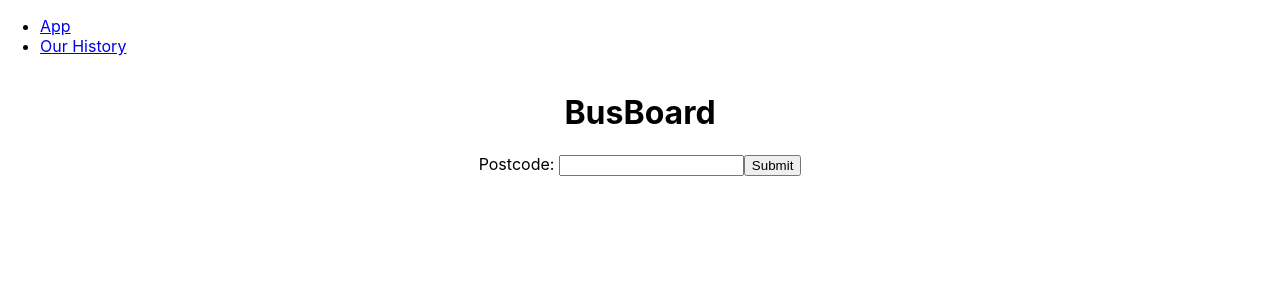
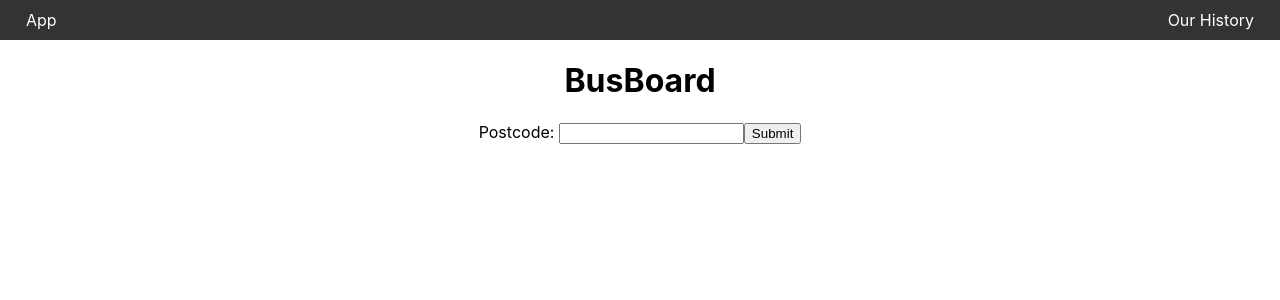
Before and after one commit to BenR211/bus-board, a React (Create React App) app: page / in a window 1280 px wide. Shown: the top 300 px of the page. Built offline with nearby package versions, Linux system fonts and the light colour scheme.

Commit message:
added taskbar

```diff
--- a/src/App.tsx
+++ b/src/App.tsx
@@ -75,8 +75,9 @@ function App(): React.ReactElement {
             <input type="text" id="postcodeInput" onChange={updatePostcode}/>
             <input type="submit" value="Submit"/>
         </form>
-
-        <BuildOuterBusStopList busStops={tableData} />
+        <div className="centre">
+          <BuildOuterBusStopList busStops={tableData} />
+        </div>
      </div>);
 }
 
--- a/src/Layout.tsx
+++ b/src/Layout.tsx
@@ -1,15 +1,21 @@
 import { Outlet, Link } from "react-router-dom";
+
+const linkStyle = {
+  margin: "1rem",
+  textDecoration: "none",
+  color: 'white'
+};
 
 const Layout = () => {
     return (
       <>
         <nav>
-          <ul>
-            <li>
-              <Link to="/">App</Link>
+          <ul className = "nav">
+            <li className = "task">
+              <Link style= {linkStyle} to="/">App</Link>
             </li>
-            <li>
-              <Link to="/history">Our History</Link>
+            <li className = "task">
+              <Link style = {linkStyle} to="/history">Our History</Link>
             </li>
           </ul>
         </nav>
--- a/src/index.css
+++ b/src/index.css
@@ -5,6 +5,24 @@ body {
     sans-serif;
   -webkit-font-smoothing: antialiased;
   -moz-osx-font-smoothing: grayscale;
+}
+
+.nav {
+  list-style-type: none;
+  margin: 0px;
+  padding: 10px;
+  background-color: #333;
+  display: flex;
+  justify-content: space-between;
+}
+
+.task {
+  display: inline;
+}
+
+.part {
+  color: white;
+  text-decoration: none;
 }
 
 code {
```
